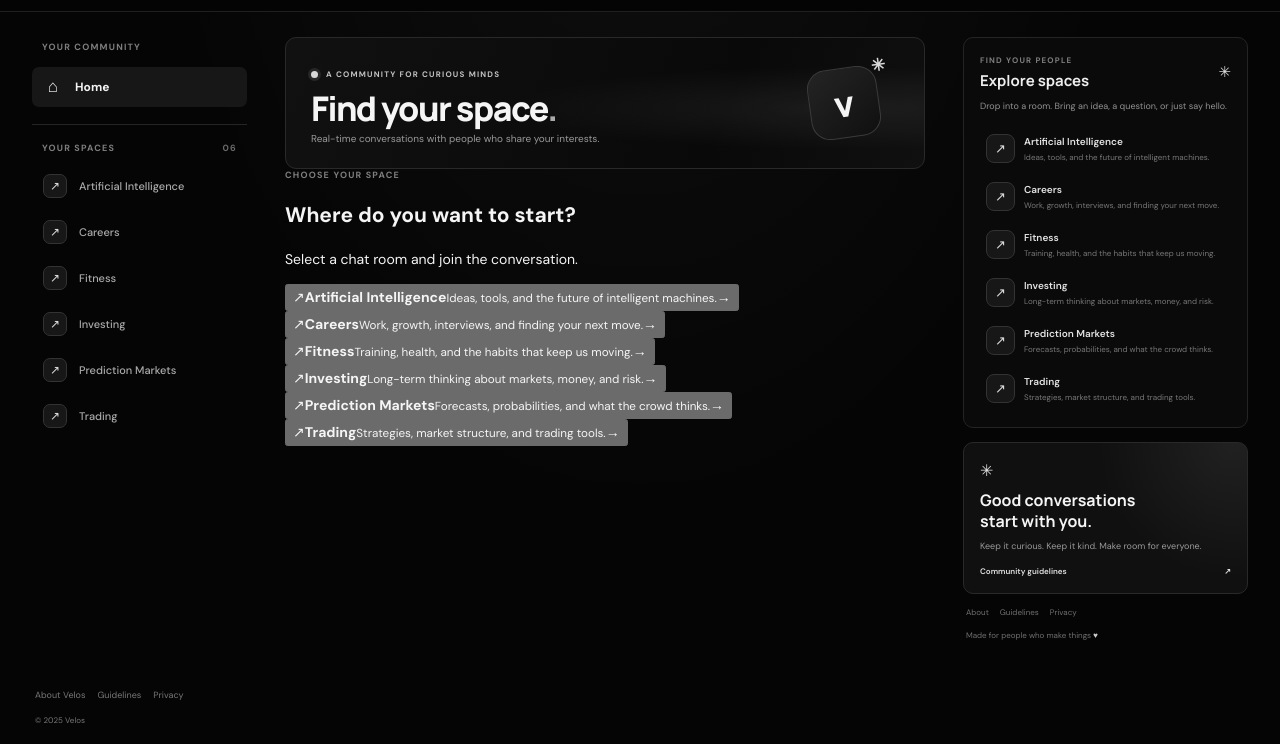
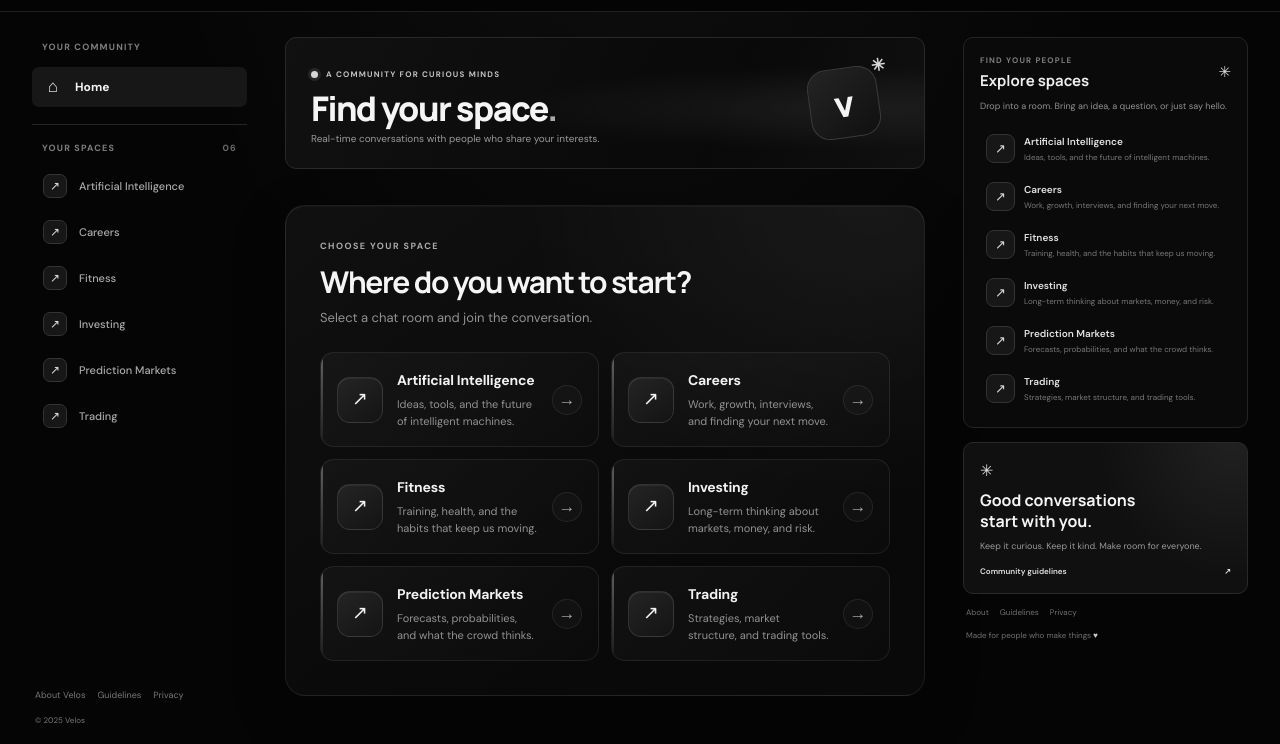
Before and after one commit to josejuarezstaffing-cloud/velos, a plain HTML site: page index.html in a window 1280 px wide. Shown: the part 56-800 px from the top of the page. Drawn offline with nearby package versions, Linux system fonts and the light colour scheme.

Commit message:
Modernize home space picker styling

```diff
--- a/midnight.css
+++ b/midnight.css
@@ -106,6 +106,114 @@ body { background-image: radial-gradient(ellipse at 50% -25%, rgba(255,255,255,.
 .spinner { border-color: #353535; border-top-color: #eee; }
 .empty-state > span, .empty-state button, .feed-end > span { color: #ddd; }
 
+/* Home space picker: crisp, layered cards that stay within the Velos Midnight palette. */
+.home-space-menu {
+  position: relative;
+  isolation: isolate;
+  width: 100%;
+  max-width: 920px;
+  margin: clamp(18px, 3vw, 36px) auto 0;
+  padding: clamp(20px, 3vw, 34px);
+  overflow: hidden;
+  border: 1px solid rgba(255,255,255,.08);
+  border-radius: 20px;
+  background: radial-gradient(ellipse at 92% 0%, rgba(255,255,255,.055), transparent 42%), linear-gradient(145deg, #101010, #090909 68%);
+  box-shadow: 0 18px 54px rgba(0,0,0,.24), inset 0 1px rgba(255,255,255,.035);
+}
+.home-menu-heading { position: relative; z-index: 1; margin: 0 0 23px; }
+.home-menu-heading .section-kicker { margin: 0 0 10px; color: #aaa; letter-spacing: .16em; }
+.home-menu-heading h2 {
+  margin: 0;
+  color: #f5f5f5;
+  font-family: Manrope, sans-serif;
+  font-size: clamp(22px, 3vw, 30px);
+  font-weight: 700;
+  letter-spacing: -.045em;
+  line-height: 1.18;
+}
+.home-menu-heading > p:last-child { margin: 9px 0 0; color: #929292; font-size: 13px; line-height: 1.6; }
+.home-space-grid { display: grid; grid-template-columns: repeat(2, minmax(0, 1fr)); gap: 12px; }
+.home-space-card {
+  position: relative;
+  display: grid;
+  grid-template-columns: 46px minmax(0, 1fr) 30px;
+  align-items: center;
+  gap: 14px;
+  min-width: 0;
+  min-height: 92px;
+  padding: 17px 16px;
+  overflow: hidden;
+  border: 1px solid rgba(255,255,255,.075);
+  border-radius: 14px;
+  background: linear-gradient(135deg, rgba(255,255,255,.035), rgba(255,255,255,.012));
+  color: #f3f3f3;
+  text-align: left;
+  cursor: pointer;
+  transition: transform .2s ease, border-color .2s ease, background .2s ease, box-shadow .2s ease;
+}
+.home-space-card::before {
+  position: absolute;
+  inset: 0 auto 0 0;
+  width: 2px;
+  background: linear-gradient(180deg, #f3f3f3, rgba(255,255,255,.12));
+  content: "";
+  opacity: .35;
+  transition: opacity .2s ease;
+}
+.home-space-card:hover {
+  transform: translateY(-2px);
+  border-color: rgba(255,255,255,.2);
+  background: linear-gradient(135deg, rgba(255,255,255,.075), rgba(255,255,255,.025));
+  box-shadow: 0 12px 26px rgba(0,0,0,.26), inset 0 1px rgba(255,255,255,.04);
+}
+.home-space-card:hover::before, .home-space-card:focus-visible::before { opacity: .9; }
+.home-space-card:focus-visible { outline: 2px solid #e8e8e8; outline-offset: 3px; }
+.home-space-icon {
+  display: grid;
+  width: 46px;
+  height: 46px;
+  place-items: center;
+  border: 1px solid rgba(255,255,255,.11);
+  border-radius: 13px;
+  background: linear-gradient(145deg, #242424, #141414);
+  color: #f1f1f1;
+  font-size: 19px;
+  box-shadow: inset 0 1px rgba(255,255,255,.06);
+}
+.home-space-copy { display: grid; min-width: 0; gap: 5px; }
+.home-space-copy strong { overflow: hidden; color: #f2f2f2; font-size: 14px; font-weight: 650; letter-spacing: -.015em; text-overflow: ellipsis; white-space: nowrap; }
+.home-space-copy small { display: -webkit-box; overflow: hidden; color: #929292; font-size: 11px; line-height: 1.5; -webkit-box-orient: vertical; -webkit-line-clamp: 2; }
+.home-space-arrow {
+  display: grid;
+  width: 30px;
+  height: 30px;
+  place-items: center;
+  border: 1px solid rgba(255,255,255,.08);
+  border-radius: 50%;
+  background: rgba(255,255,255,.025);
+  color: #aaa;
+  font-size: 17px;
+  transition: transform .2s ease, color .2s ease, background .2s ease;
+}
+.home-space-card:hover .home-space-arrow { transform: translateX(2px); background: rgba(255,255,255,.1); color: #fff; }
+
+@media (max-width: 760px) {
+  .home-space-menu { margin-top: 16px; padding: 22px; border-radius: 17px; }
+  .home-space-grid { gap: 9px; }
+  .home-space-card { grid-template-columns: 40px minmax(0, 1fr) 27px; gap: 11px; min-height: 82px; padding: 13px 12px; }
+  .home-space-icon { width: 40px; height: 40px; border-radius: 11px; }
+}
+@media (max-width: 520px) {
+  .home-space-menu { margin-top: 12px; padding: 19px 15px; border-radius: 15px; }
+  .home-menu-heading { margin-bottom: 18px; }
+  .home-menu-heading > p:last-child { font-size: 12px; }
+  .home-space-grid { grid-template-columns: 1fr; gap: 8px; }
+  .home-space-card { min-height: 74px; }
+}
+@media (prefers-reduced-motion: reduce) {
+  .home-space-card, .home-space-arrow, .home-space-card::before { transition: none; }
+}
+
 @media (max-width: 650px) {
   .hero { background: radial-gradient(ellipse at 90% 50%, rgba(255,255,255,.06), transparent 50%), linear-gradient(112deg, #111, #090909 72%, #101010); }
 }
```
